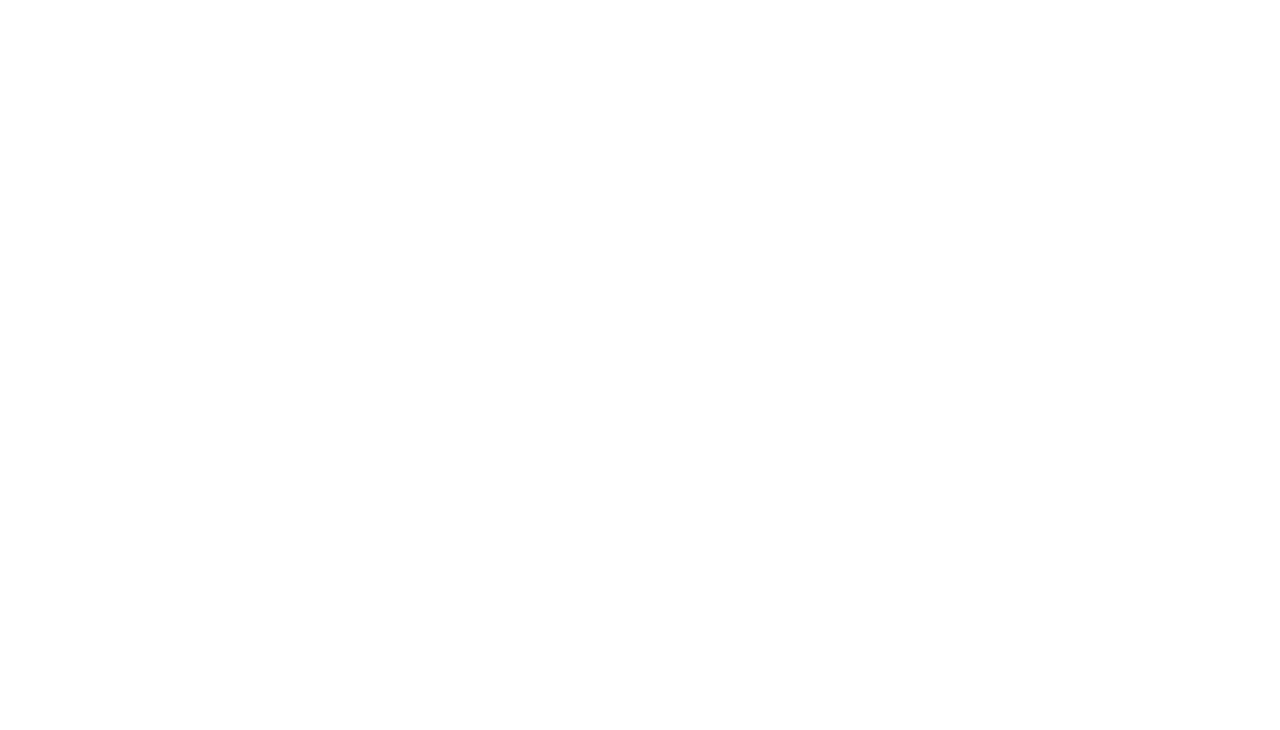
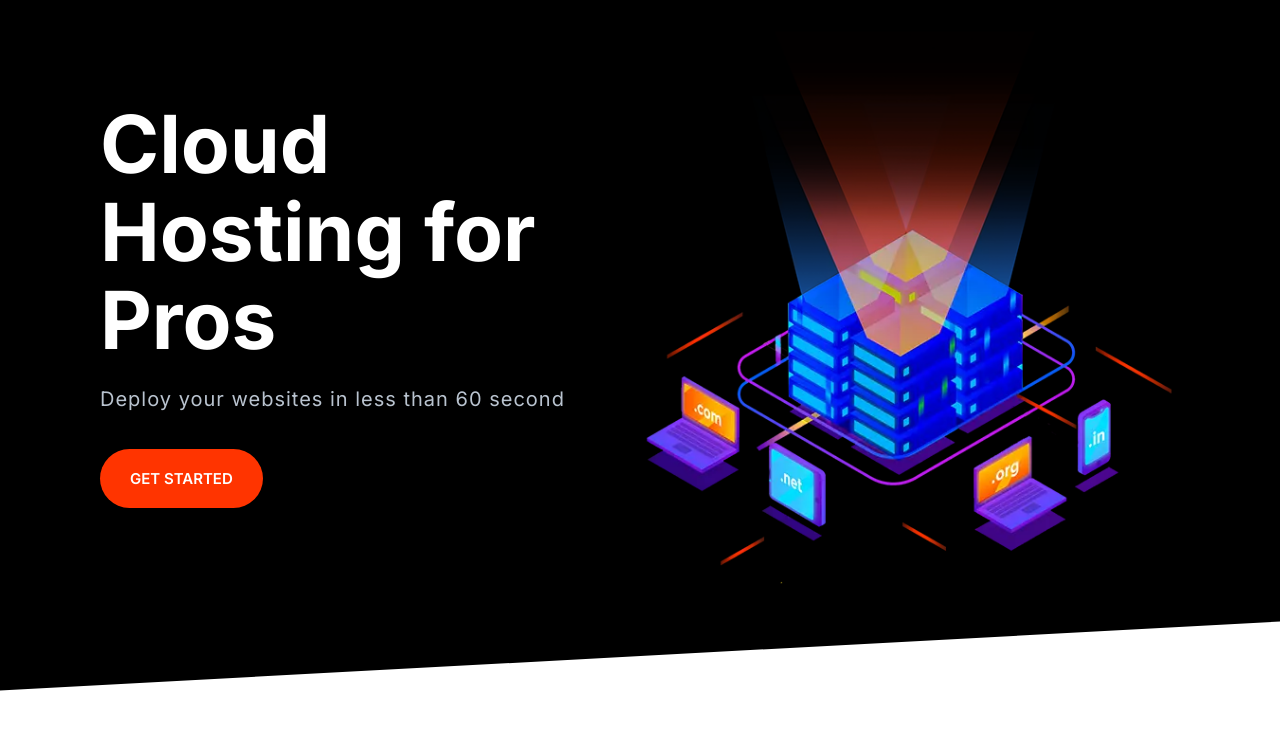
Before and after one commit to DrilonDema/moshify, a plain HTML site: page index.html in a window 1280 px wide. Drawn offline with Linux system fonts and the light colour scheme.

Commit message:
hero component is developed

```diff
--- a/css/style.css
+++ b/css/style.css
@@ -38,6 +38,7 @@ h5,
 h6 {
   color: var(--color-headings);
   margin-bottom: 1rem;
+  line-height: 1.1;
 }
 
 h1 {
@@ -723,3 +724,32 @@ blockquote{
   }
 
 }
+
+/* Hero */
+.hero {
+  clip-path: polygon(0% 0%,100% 0%,100% 90%,0% 100%);
+}
+
+
+.hero__tagline{
+  font-size: 2rem;
+  color: #b9c3cf;
+  letter-spacing: 1px;
+  margin: 2rem 0 5rem;
+}
+
+.hero_image {
+  width: 100%;
+}
+
+@media screen and (min-width:768px) {
+
+  .hero{
+    padding-top: 0;
+  }
+  .hero__content{
+    text-align: left;
+    align-self: center;
+  }
+
+}
--- a/index.html
+++ b/index.html
@@ -15,7 +15,22 @@
 </head>
 
 <body>
+  <section class="block block--dark block--skewed-left hero">
+    <div class="container grid grid--1X2">
+      <header class="block__header hero__content">
+        <h1 class="block__heading">Cloud Hosting for Pros</h1>
+        <p class=hero__tagline>Deploy your websites in less than 60 second</p>
+        <a href="" class="btn btn--accent btn--stretched">Get Started</a>
+      </header>
+      <picture>
+        <source type="image/webp" srcset="images/banner.webp 1x, images/banner@2x.webp 2x" />
 
+        <source type="image/png" srcset="images/banner.png 1x, images/banner@2x.png 2x" />
+
+        <img class="hero_image" src="images/banner.png" alt="">
+      </picture>
+    </div>
+  </section>
 
   <script src="js/main.js"></script>
 
```
Also changed, not shown: components/hero.html (added, +16 -0 lines), images/banner.png (added), images/banner.webp (added), images/banner@2x.png (added), images/banner@2x.webp (added).
